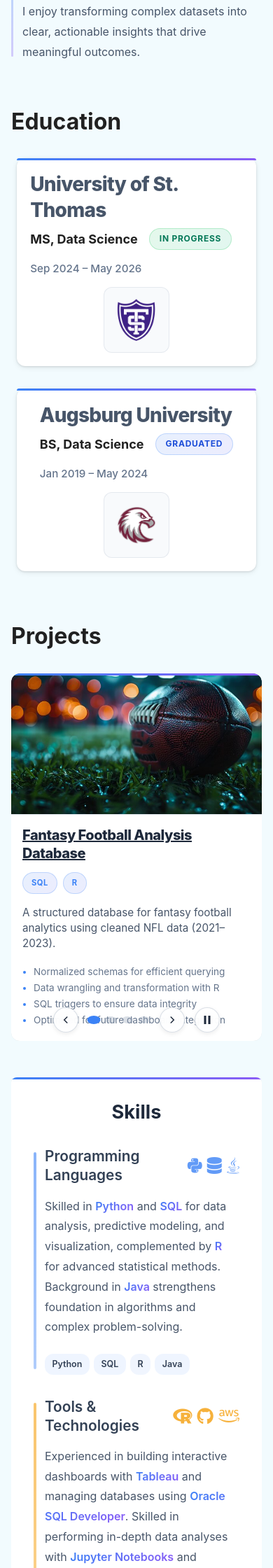
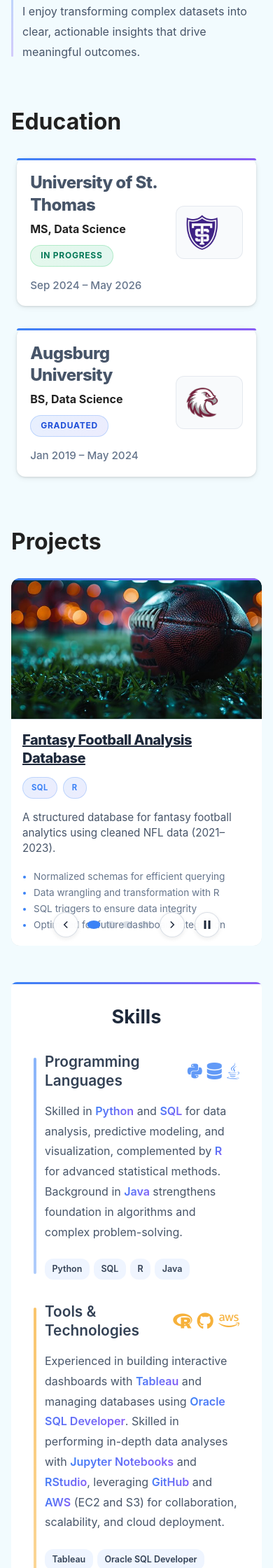
Before and after one commit to OdinLeePro/OdinLeePro.github.io, a Jekyll site: the page built from index.md, in a window 390 px wide. Shown: the part 868-3108 px from the top of the page at 70% size. Built offline with Jekyll 4.4.1, drawn with Linux system fonts in a browser that asks for light colours.

Commit message:
Add files via upload

```diff
--- a/assets/css/style.scss
+++ b/assets/css/style.scss
@@ -1413,11 +1413,12 @@ including layout wrappers, base button design, hover/focus states, and style var
     vertical-align: middle;
   }
 
+  /* --- FIXED: Keep education cards with logo on left --- */
   .educationCard {
-    flex-direction: column;
-    text-align: center;
-    gap: 1rem;
-    padding: 1.2rem;
+    flex-direction: row;        // Keep row layout (logo left, text right)
+    text-align: left;           // Align text to left
+    gap: 1rem;                  // Reduce gap for smaller screens
+    padding: 1.2rem;            // Reduce padding
   }
 
   .educationCard::before {
@@ -1427,16 +1428,32 @@ including layout wrappers, base button design, hover/focus states, and style var
   }
 
   .educationLogo {
-    order: 0;
-    align-self: center;
-    min-width: auto;
-    width: auto;
+    flex-shrink: 0;             // Don't let logo shrink
+    min-width: 70px;            // Smaller minimum width for phones
+    width: 70px;                // Smaller fixed width
+    padding: 0.75rem;           // Reduce padding around logo
+  }
+
+  .educationLogo img {
+    width: 50px;                // Smaller logo image
+    height: 50px;               // Smaller logo image
   }
 
   .educationText {
     text-align: left;
+    flex: 1;                    // Take up remaining space
   }
 
+  .educationText h2 {
+    font-size: 1.5rem;          // Smaller heading for mobile
+  }
+
+  .educationText p:first-of-type {
+    font-size: 1rem;            // Smaller degree text
+    gap: 0.75rem;               // Smaller gap between degree and badge
+  }
+
+  /* --- Project carousel fixes --- */
   .section.projects {
     padding-left: 0;
     padding-right: 0;
```
